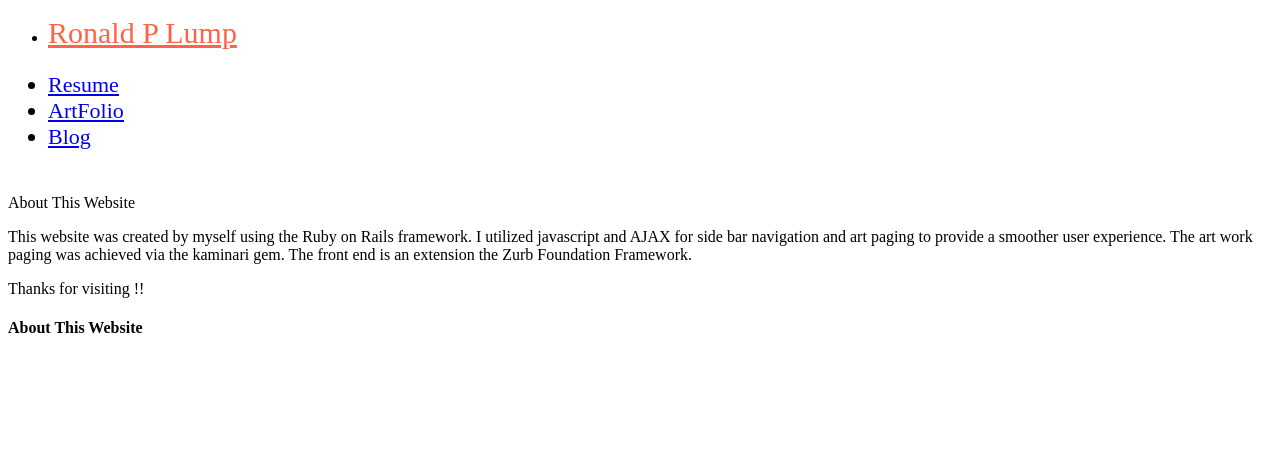
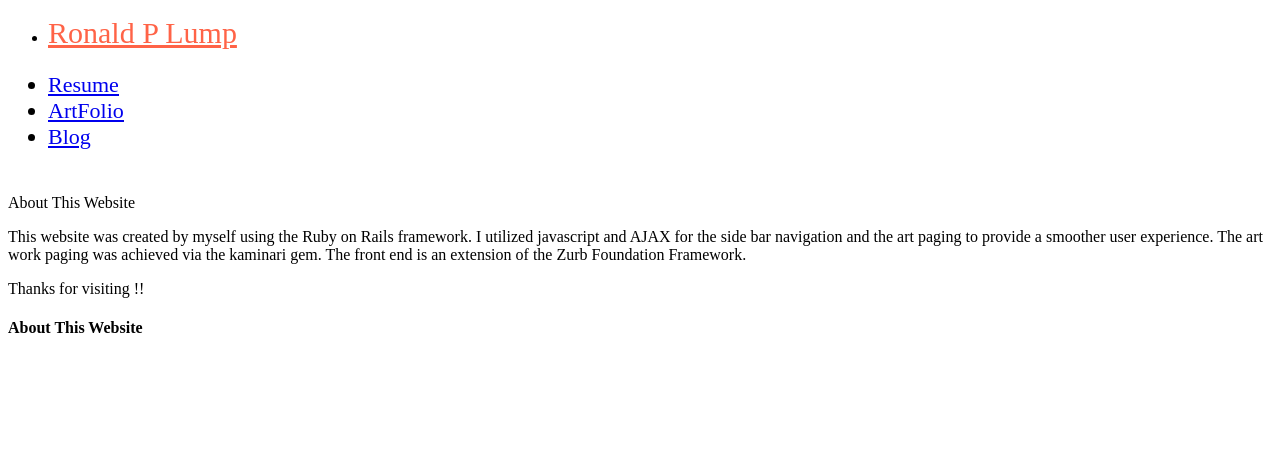
Before and after one commit to rlump/smartBlog, a Rails app: page /about/show in a window 1280 px wide. Shown: the top 463 px of the page. Run offline with Rails 7, Linux system fonts and the light colour scheme; parts of the project's set-up code (start-up, migrations or seed data) failed here and were passed over; some libraries are stand-ins or nearby versions.

Commit message:
minor editing

```diff
--- a/app/views/about/_show.html.erb
+++ b/app/views/about/_show.html.erb
@@ -1,5 +1,5 @@
 <p class="side-nav-active-target">About This Website</h6>
 
-<p>This website was created by myself using the Ruby on Rails framework. I utilized javascript and AJAX for side bar navigation and art paging to provide a smoother user experience. The art work paging was achieved via the kaminari gem. The front end is an extension the Zurb Foundation Framework.</p>
+<p>This website was created by myself using the Ruby on Rails framework. I utilized javascript and AJAX for the side bar navigation and the art paging to provide a smoother user experience. The art work paging was achieved via the kaminari gem. The front end is an extension of the Zurb Foundation Framework.</p>
 <p></p>
 <p>Thanks for visiting !!</p>
```
